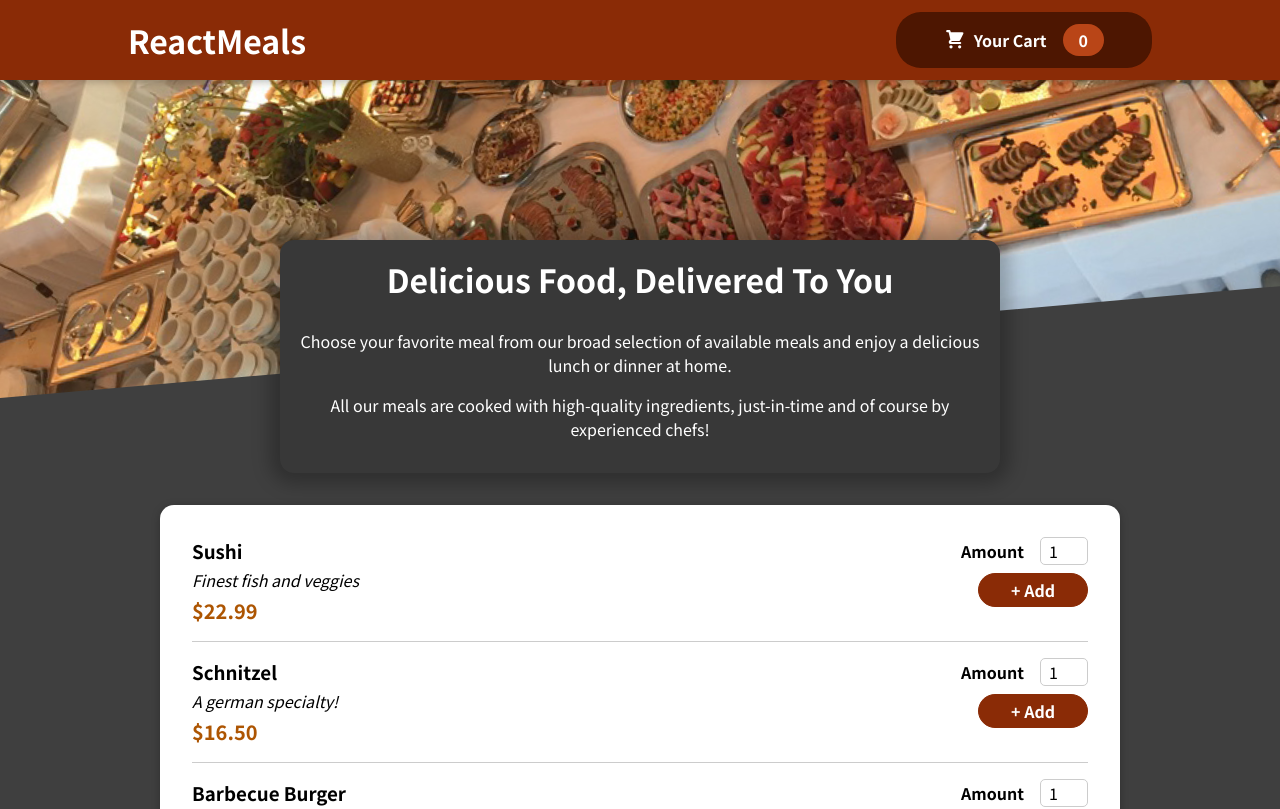
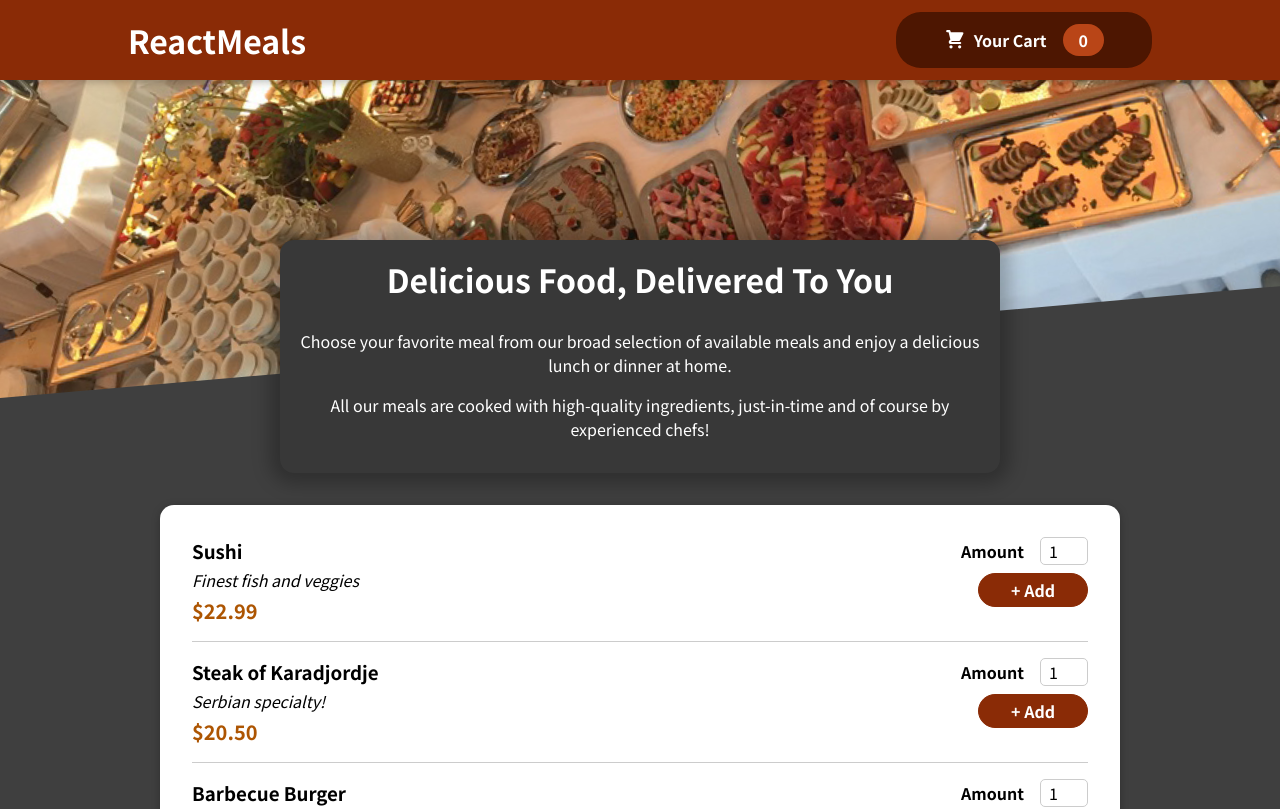
Before and after one commit to qabgd22/reactjs-food-order, a React (Create React App) app: page / in a window 1280 px wide. Shown: the top 809 px of the page. Built offline with nearby package versions, Linux system fonts and the light colour scheme.

Commit message:
Changed meal and price

```diff
--- a/src/components/Meals/AvailableMeals.js
+++ b/src/components/Meals/AvailableMeals.js
@@ -11,9 +11,9 @@ const DUMMY_MEALS = [
   },
   {
     id: 'm2',
-    name: 'Schnitzel',
-    description: 'A german specialty!',
-    price: 16.5,
+    name: 'Steak of Karadjordje',
+    description: 'Serbian specialty!',
+    price: 20.5,
   },
   {
     id: 'm3',
```
